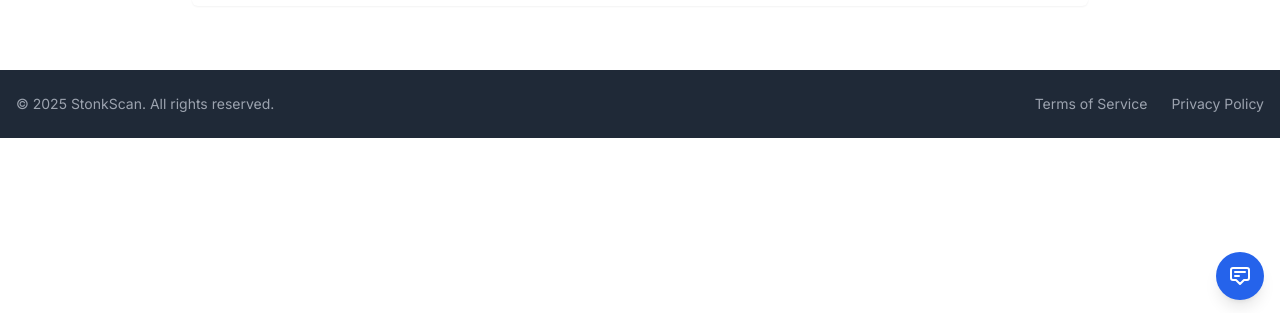
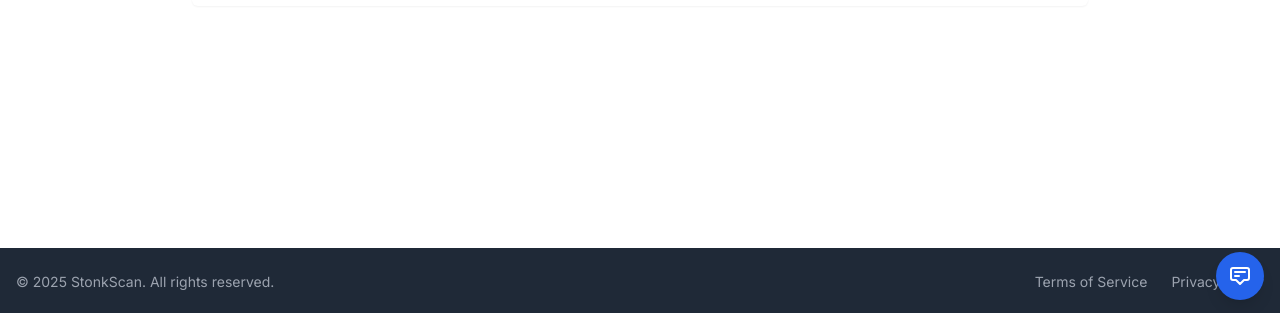
Before and after one commit to jakefrompopeyes/stonkapp, a Next.js app in the folder frontend/: page / in a window 1280 px wide. Shown: the part 484-797 px from the top of the page. Built offline with nearby package versions, Linux system fonts and the light colour scheme; no server answers; the database is empty.

Commit message:
Fix footer positioning to prevent floating

```diff
--- a/frontend/src/app/layout.tsx
+++ b/frontend/src/app/layout.tsx
@@ -31,12 +31,14 @@ export default function RootLayout({
       </head>
       <body className={inter.className}>
         <AuthProvider>
-          <Header />
-          <main className="container mx-auto p-4">
-            {children}
-          </main>
-          <Footer />
-          <FeedbackButton />
+          <div className="flex flex-col min-h-screen">
+            <Header />
+            <main className="container mx-auto p-4 flex-grow">
+              {children}
+            </main>
+            <Footer />
+            <FeedbackButton />
+          </div>
         </AuthProvider>
       </body>
     </html>
--- a/frontend/src/components/Footer.tsx
+++ b/frontend/src/components/Footer.tsx
@@ -4,7 +4,7 @@ export default function Footer() {
   const currentYear = new Date().getFullYear();
 
   return (
-    <footer className="bg-gray-800 text-white py-6 mt-12">
+    <footer className="bg-gray-800 text-white py-6 w-full">
       <div className="container mx-auto px-4">
         <div className="flex flex-col md:flex-row justify-between items-center">
           <div className="mb-4 md:mb-0">
```
